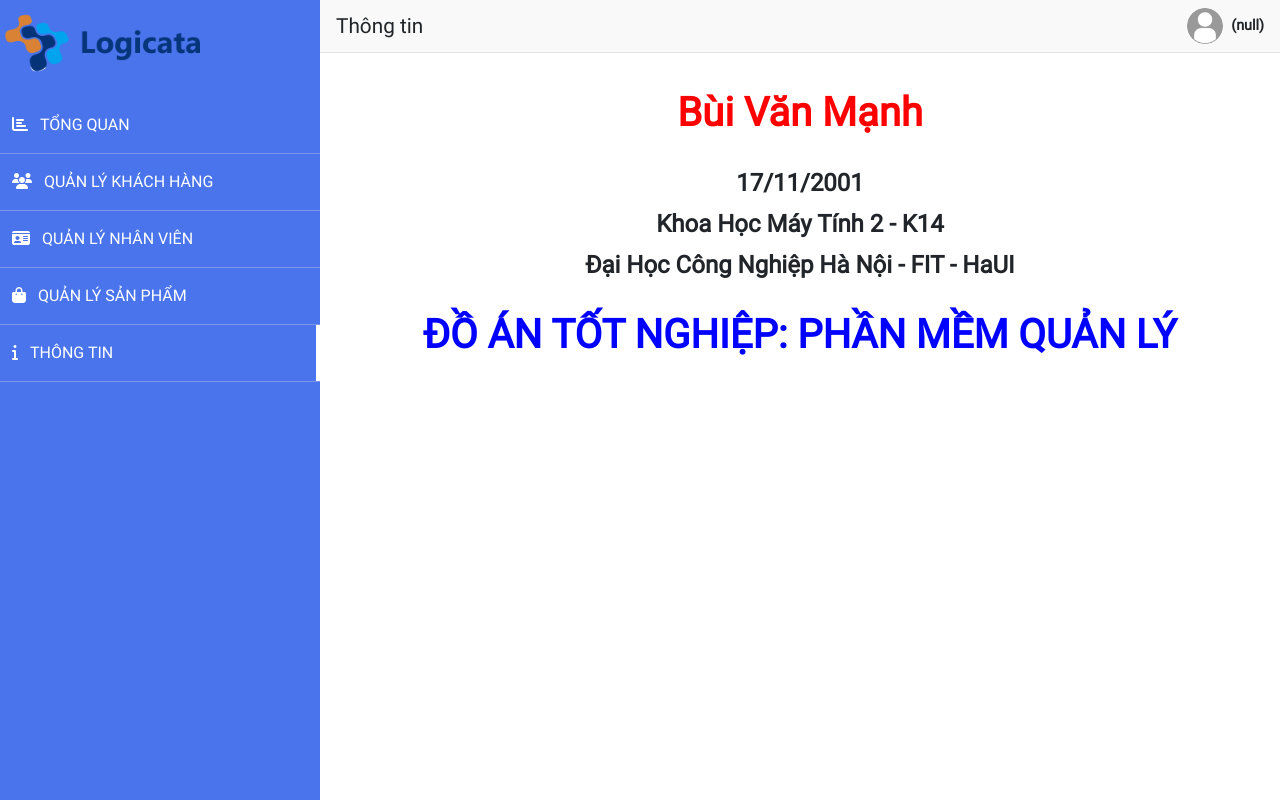
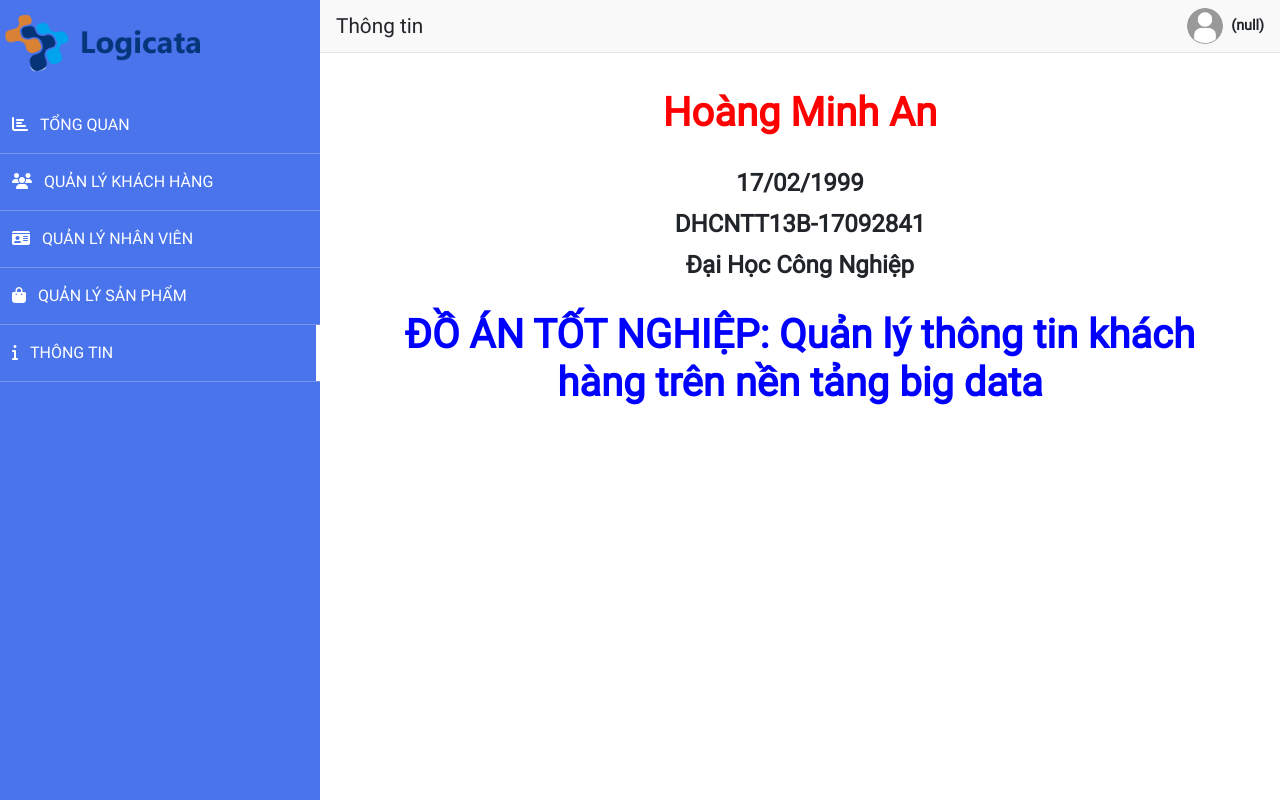
Before and after one commit to hoangminhan/WebManagement_Client, a React (Create React App) app: page /about in a window 1280 px wide. Built offline with nearby package versions, Linux system fonts and the light colour scheme; no server answers; sample sign-in values are in the browser's storage.

Commit message:
update infor

```diff
--- a/src/pages/about/index.js
+++ b/src/pages/about/index.js
@@ -1,30 +1,29 @@
-import { useEffect } from "react"
-import { useDispatch } from "react-redux"
+import { useEffect } from "react";
+import { useDispatch } from "react-redux";
 
 const About = () => {
-  const dispatch = useDispatch()
+  const dispatch = useDispatch();
 
   useEffect(() => {
     dispatch({
-      type: 'SET_TITLE',
-      payload: 'Thông tin'
-    })
-  })
+      type: "SET_TITLE",
+      payload: "Thông tin",
+    });
+  });
 
   return (
-    <div id='about-tab'>
-      <div className='about-tab-container'>
-        <h1>Bùi Văn Mạnh</h1>
-        <h4>17/11/2001</h4>
-        <h4>Khoa Học Máy Tính 2 - K14</h4>
-        <h4>Đại Học Công Nghiệp Hà Nội - FIT - HaUI</h4>
-        <h1 style={{color: 'blue', margin: 32}}>
-          ĐỒ ÁN TỐT NGHIỆP: PHẦN MỀM QUẢN LÝ
+    <div id="about-tab">
+      <div className="about-tab-container">
+        <h1>Hoàng Minh An</h1>
+        <h4>17/02/1999</h4>
+        <h4>DHCNTT13B-17092841</h4>
+        <h4>Đại Học Công Nghiệp</h4>
+        <h1 style={{ color: "blue", margin: 32 }}>
+          ĐỒ ÁN TỐT NGHIỆP: Quản lý thông tin khách hàng trên nền tảng big data
         </h1>
       </div>
     </div>
-  )
+  );
+};
 
-}
-
-export default About
+export default About;
```
